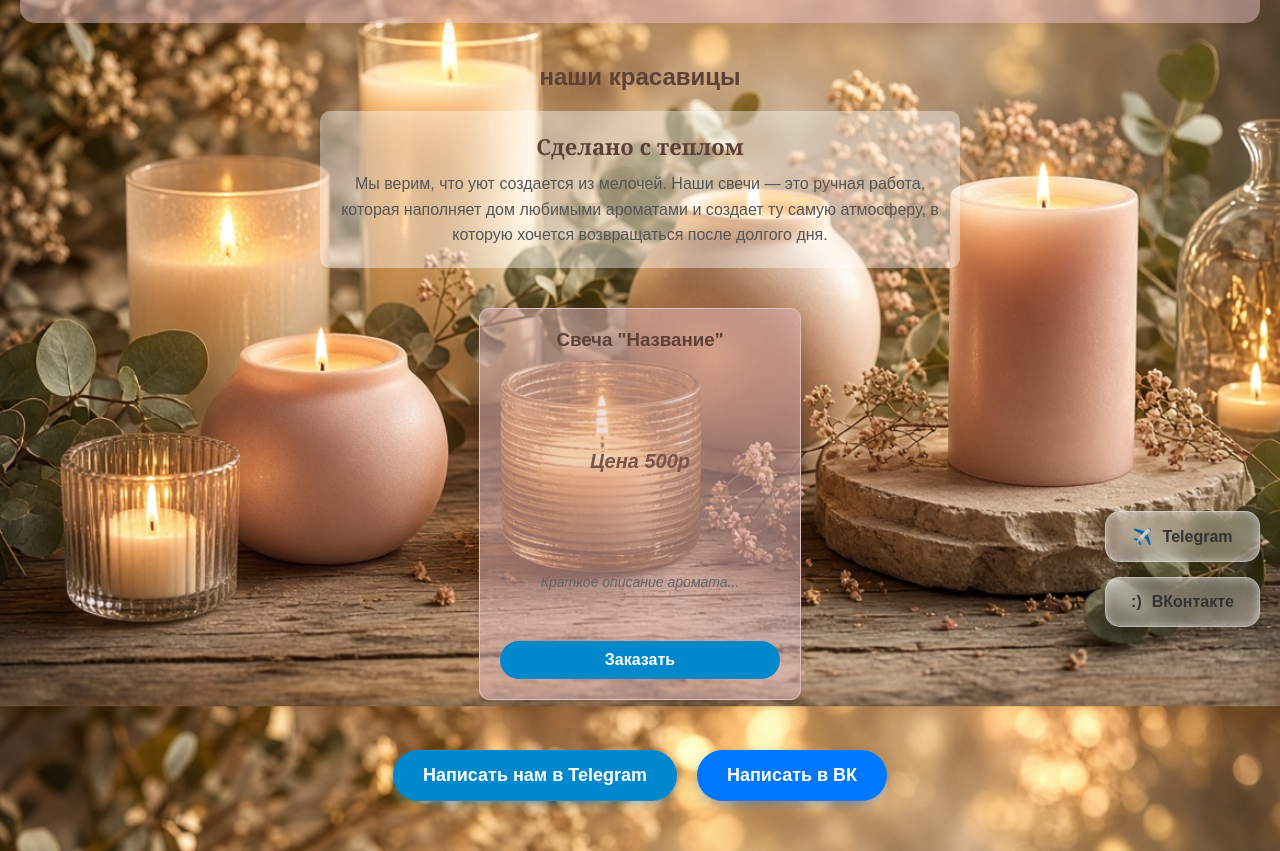
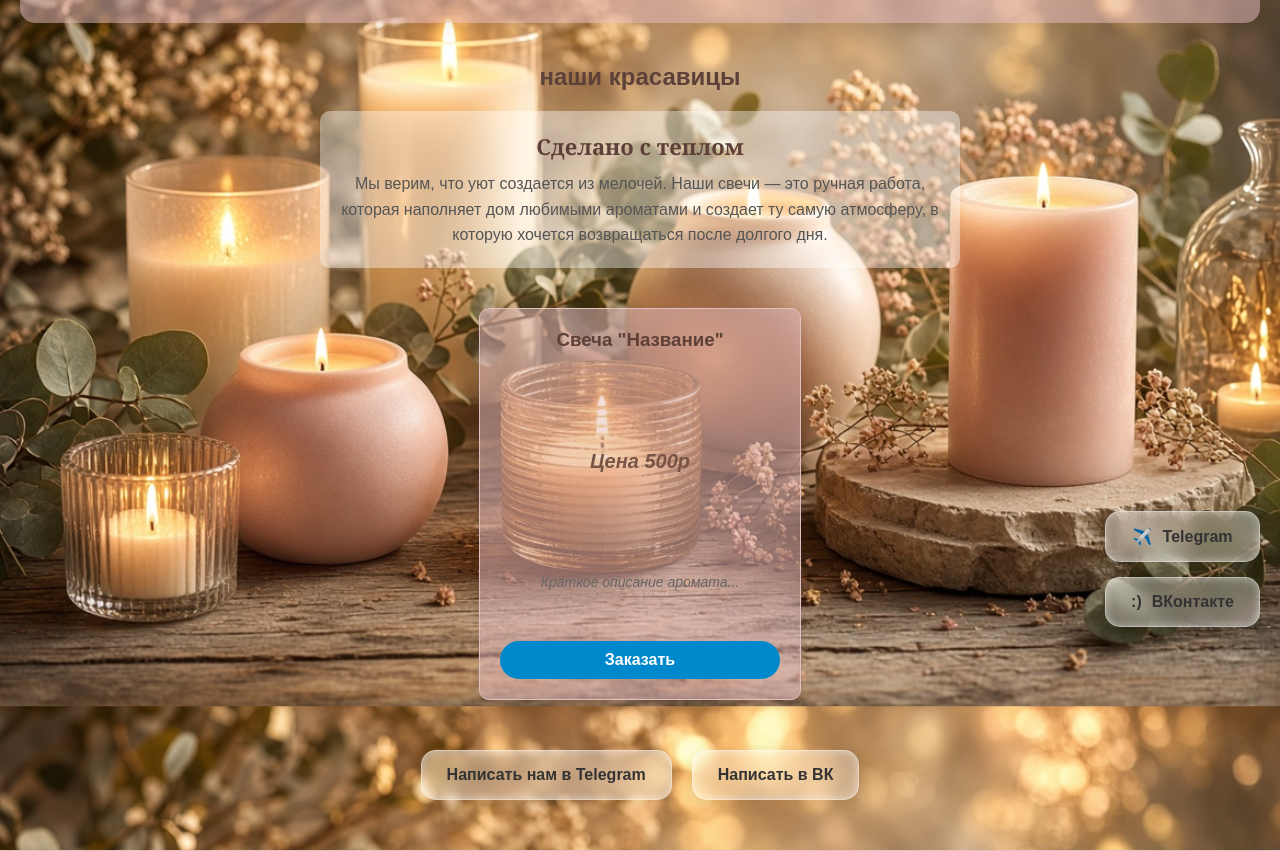
Before and after one commit to Slavadrugim/forma-tepla, a plain HTML site: page index.html in a window 1280 px wide. Shown: the part 153-1004 px from the top of the page. Drawn offline with Linux system fonts and the light colour scheme.

Commit message:
Update index.html

```diff
--- a/index.html
+++ b/index.html
@@ -25,9 +25,9 @@
     </div>
       </div>
     </main>
-    <footer>
-  <a href="https://t.me/+Ubwp6qJLtCgwNWZi" target="_blank" class="tg-btn">Написать нам в Telegram</a>
-      <a href="https://vk.ru/club243313830" target="_blank" class="vk-btn">Написать в ВК</a>
+   <footer>
+  <a href="https://t.me/+Ubwp6qJLtCgwNWZi" target="_blank" class="glass-btn tg-btn">Написать нам в Telegram</a>
+  <a href="https://vk.ru/club243313830" target="_blank" class="glass-btn vk-btn">Написать в ВК</a>
 </footer>
 
     <div class="floating-buttons">
```
